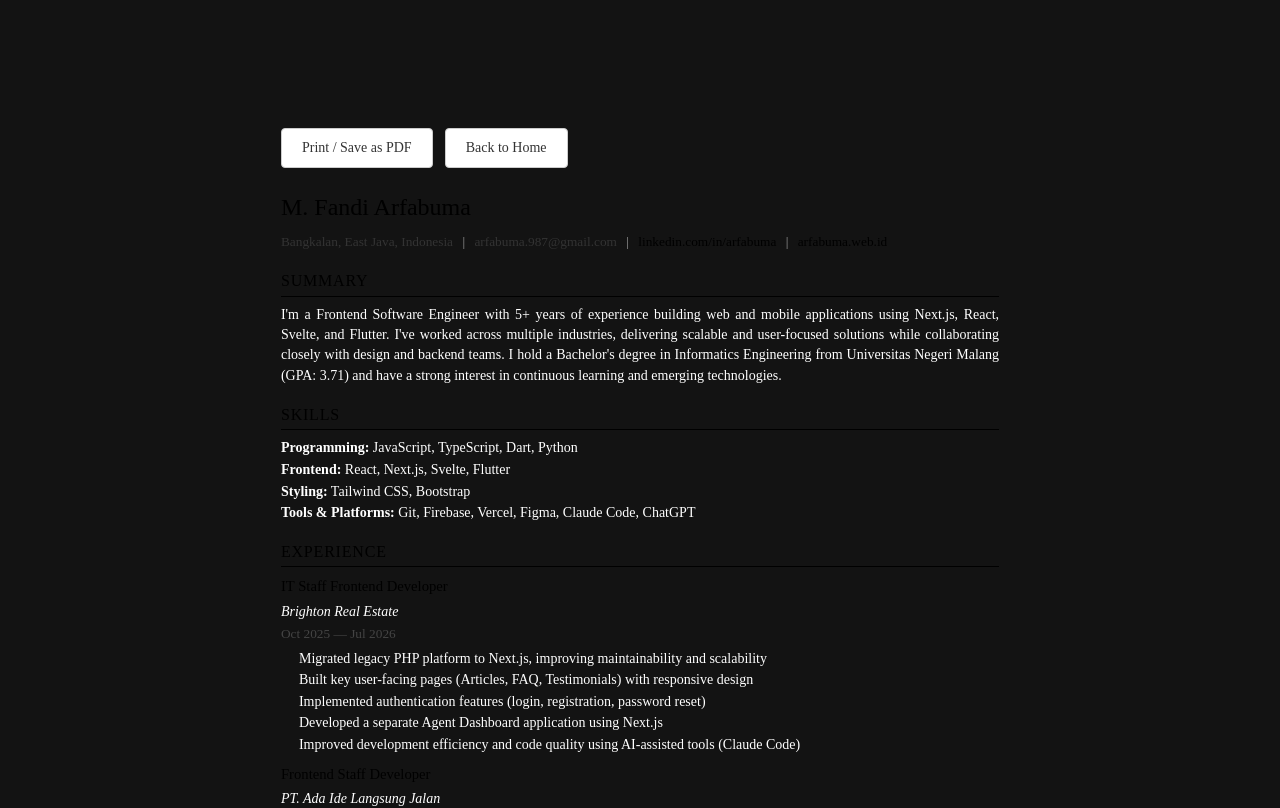
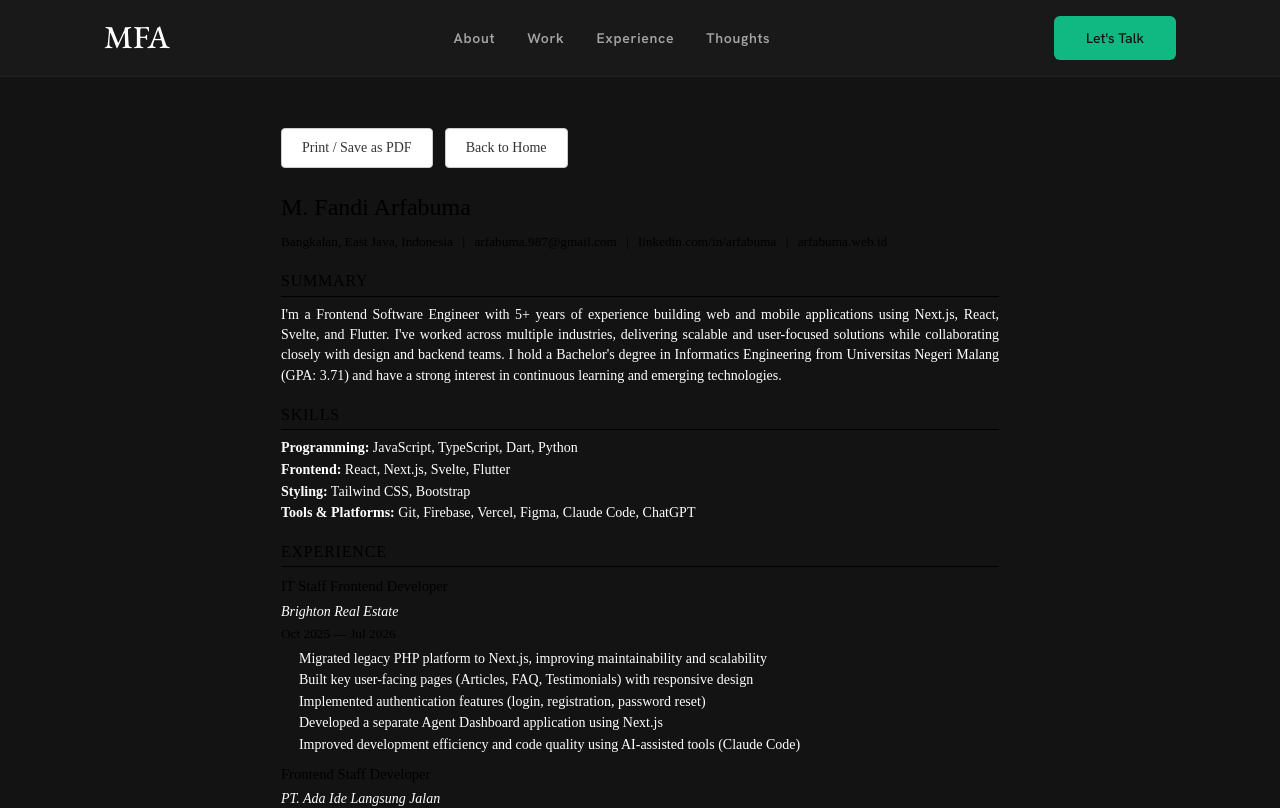
Before and after one commit to fandiarfa26/arfa-dev, a SvelteKit app: page /resume in a window 1280 px wide. Shown: the top 808 px of the page. Built offline with nearby package versions, Linux system fonts and the light colour scheme.

Commit message:
fix: move CV button to contact, revert root layout, black text colors

```diff
--- a/src/lib/components/sections/Contact.svelte
+++ b/src/lib/components/sections/Contact.svelte
@@ -42,6 +42,7 @@
             <img src="/icons/whatsapp.svg" alt="WhatsApp" class="w-5 h-5" style="filter: brightness(0) invert(1)" onerror={(e) => ((e.currentTarget as HTMLImageElement).style.display = 'none')} />
             WhatsApp
           </Button>
+          <Button href="/resume">Download ATS CV</Button>
         </div>
       </div>
     </div>
--- a/src/lib/components/sections/Hero.svelte
+++ b/src/lib/components/sections/Hero.svelte
@@ -28,7 +28,6 @@
       <div class="flex flex-wrap items-center gap-4" data-hero-item>
         <Button href="#work">View Selected Work</Button>
         <Button variant="secondary" href="#contact">Let's Talk</Button>
-        <Button href="/resume">Download ATS CV</Button>
       </div>
     </div>
   </div>
--- a/src/routes/+layout.svelte
+++ b/src/routes/+layout.svelte
@@ -7,7 +7,6 @@
   import { page } from '$app/stores';
 
   let { children }: { children: import('svelte').Snippet } = $props();
-  let isResume = $derived($page.url.pathname === '/resume');
 </script>
 
 <svelte:head>
@@ -18,18 +17,14 @@
   <meta property="og:image" content="/images/profile.webp" />
 </svelte:head>
 
-{#if !isResume}
-  <BackgroundAurora />
-  <CursorFollower />
-  <a href="#main-content" class="skip-link">Skip to content</a>
-  <Nav />
-{/if}
+<BackgroundAurora />
+<CursorFollower />
+<a href="#main-content" class="skip-link">Skip to content</a>
+<Nav />
 <main id="main-content" class="pt-24 md:pt-32 outline-none" tabindex="-1">
   {@render children()}
 </main>
-{#if !isResume}
-  <Footer />
-{/if}
+<Footer />
 
 <style>
   .skip-link {
--- a/src/routes/resume/+layout.svelte
+++ b/src/routes/resume/+layout.svelte
@@ -14,7 +14,7 @@
   @page { size: A4; margin: 20mm; }
 
   @media print {
-    body {
+    :global(body) {
       background: white !important;
       color: black !important;
       font-family: 'Times New Roman', Times, serif;
--- a/src/routes/resume/+page.svelte
+++ b/src/routes/resume/+page.svelte
@@ -156,12 +156,12 @@
   .contact {
     font-size: 10pt;
     margin: 0 0 8px 0;
-    color: #333;
+    color: #000;
   }
 
   .sep {
     margin: 0 6px;
-    color: #999;
+    color: #000;
   }
 
   .summary {
@@ -189,7 +189,7 @@
 
   .period {
     font-size: 10pt;
-    color: #444;
+    color: #000;
     margin: 0;
   }
 
```
